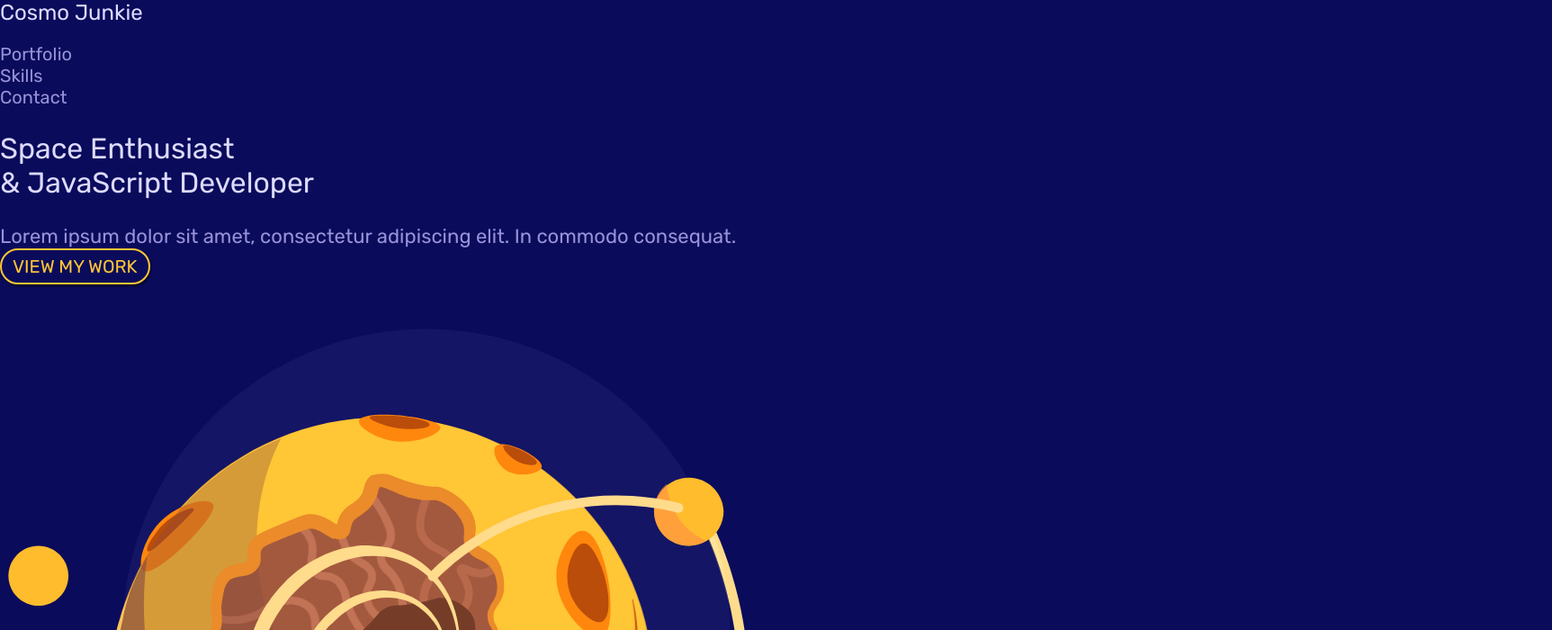
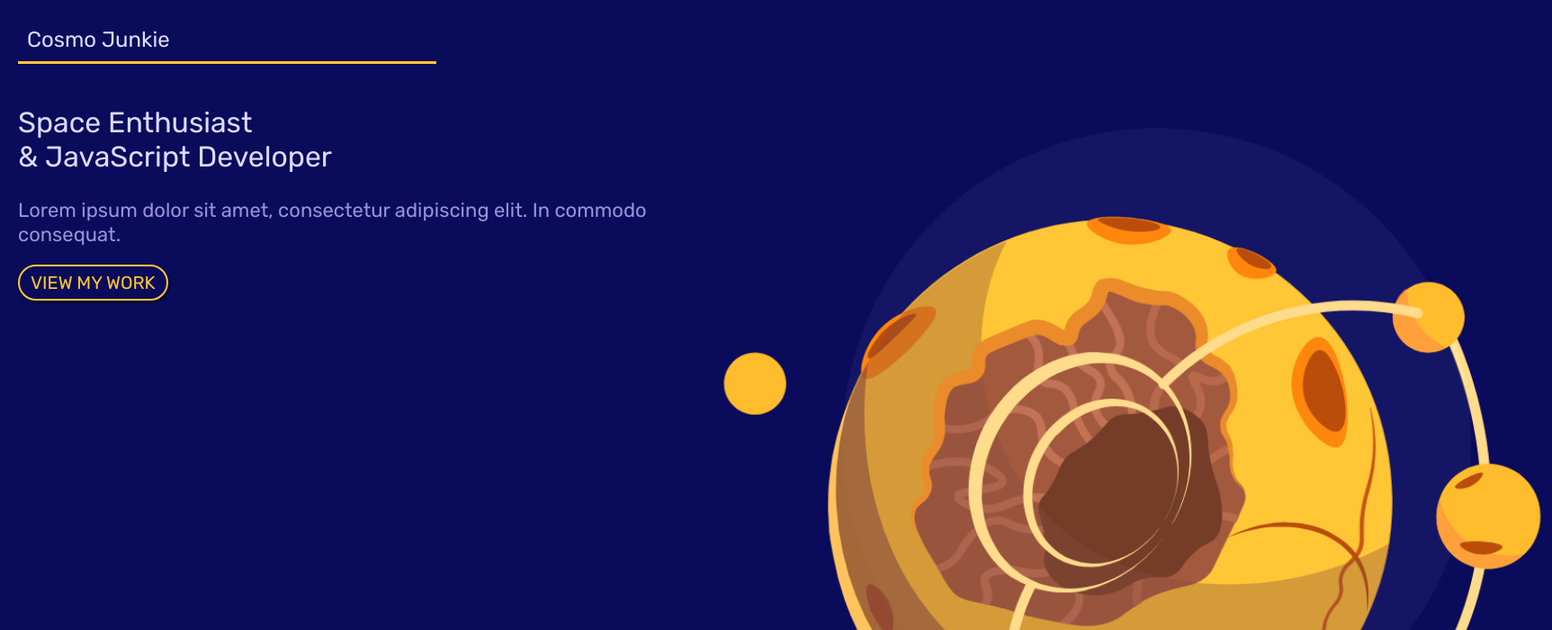
Before and after one commit to tiagogrossi-dev/Mobile-First, a plain HTML site: page index.html in a window 1280 px wide. Shown: the top 700 px of the page at 90% size, 1725 px wide, since content can reach past the window. Drawn offline with Linux system fonts and the light colour scheme.

Commit message:
feature/

```diff
--- a/styles.css
+++ b/styles.css
@@ -79,6 +79,46 @@ h4{
 }
 
 /* mobile styles */
+.grid{
+    display: grid;
+    grid-template-columns: repeat(8, 1fr);
+}
+
+.site-nav{
+    margin: 0 20px;
+}
+
+.site-nav ul{
+    display: none;
+}
+
+.site-nav h1{
+    grid-column: 1/4;
+    grid-row: 1;
+    padding: 10px;
+    border-bottom: 3px solid var(--primary);
+}
+
+#welcome{
+    padding: 0 20px 20px 20px;
+}
+
+.welcome-text{
+    grid-column: 1/6;
+}
+
+.welcome-img{
+    grid-column: 6/9;
+}
+
+.welcome-img img{
+    width: 200%;
+}
+
+.welcome-text a{
+    margin: 20px 0;
+}
+
 
 /* small tablet styles */
 @media screen and (min-width: 620px){
```
